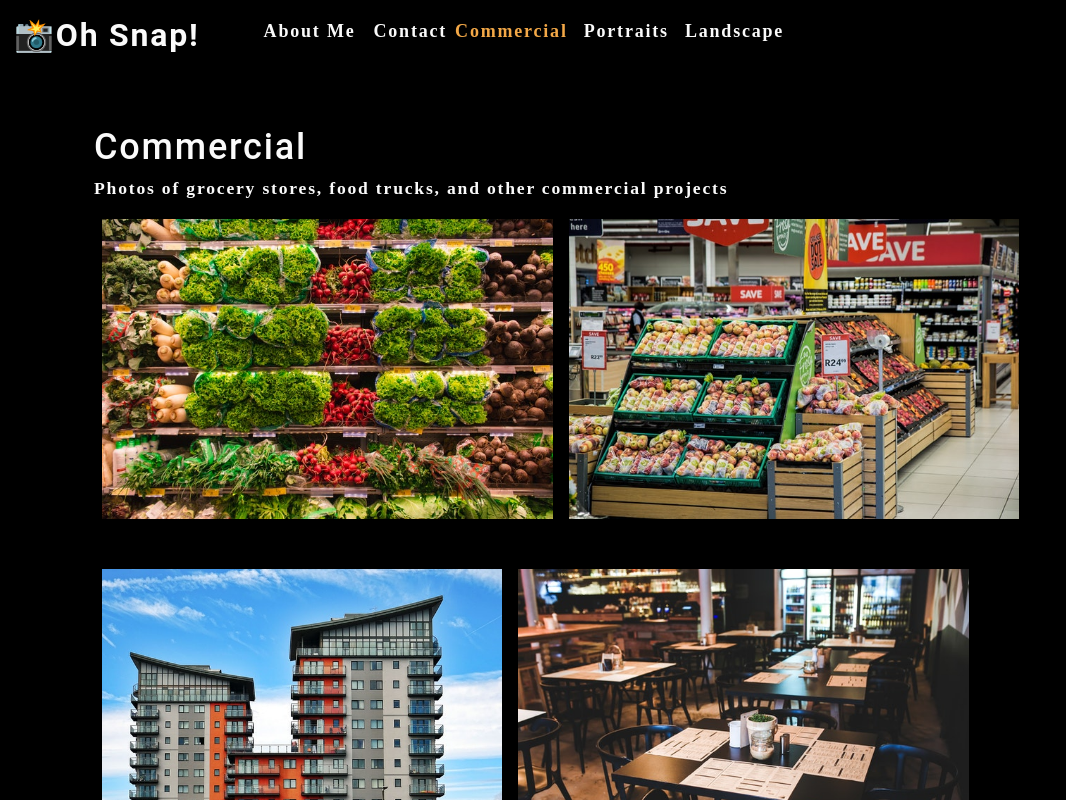
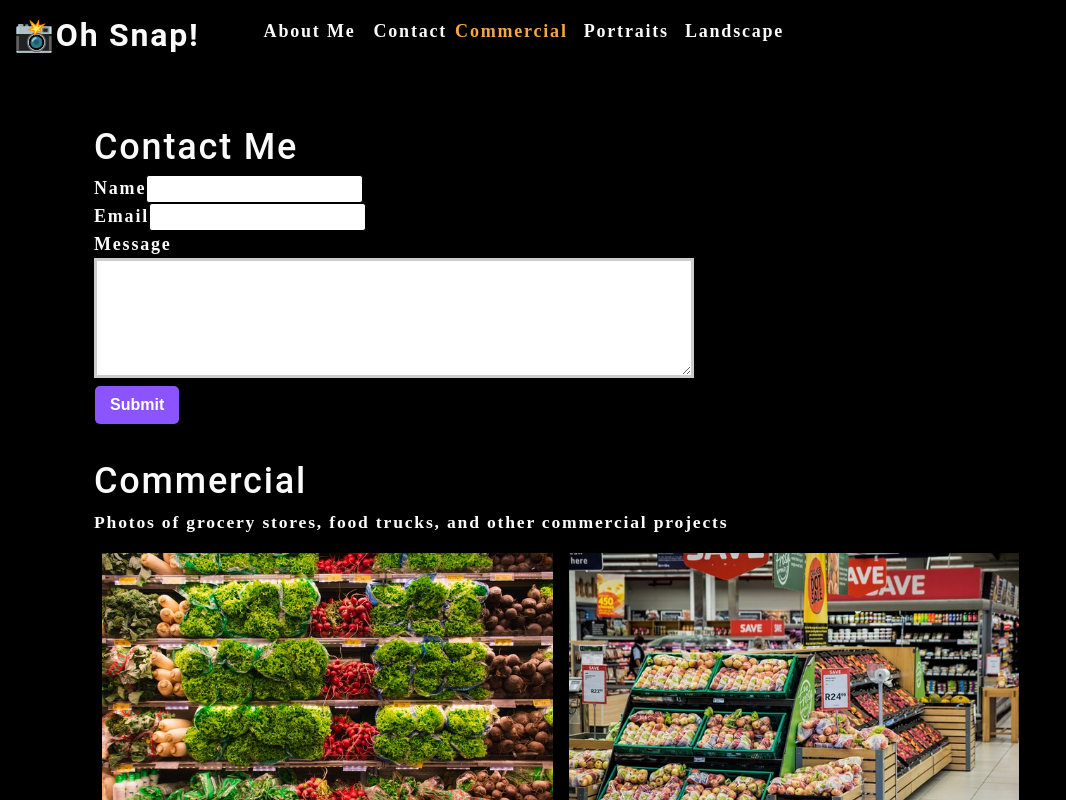
Before and after one commit to Abstrack5/photo-port, a React (Create React App) app: page / in a window 1280 px wide. Shown: the top 800 px of the page, without its empty margins (0-1066 px from the left). Built offline with nearby package versions, Linux system fonts and the light colour scheme.

Commit message:
added contact form setup, form takes and console logs submit info

```diff
--- a/src/App.js
+++ b/src/App.js
@@ -1,6 +1,7 @@
 import React, { useState } from 'react';
 import Nav from './components/Nav';
 import About from './components/About';
+import ContactForm from './components/Contact';
 import Gallery from './components/Gallery';
 
 function App() {
@@ -30,6 +31,7 @@ function App() {
       currentCategory={currentCategory}
       ></Nav>
       <main>
+        <ContactForm />
         <Gallery currentCategory={currentCategory} />
         <About />
       </main>
--- a/src/components/Contact/index.js
+++ b/src/components/Contact/index.js
@@ -1,22 +1,47 @@
-import React from "react";
+import React, { useState } from "react";
 
+// When that form data is maintained by the state of the component, we call it a controlled component. When the data is retrieved, then submitted directly from the DOM, we call it an uncontrolled component.
 const ContactForm = () => {
+  const [formState, setFormState] = useState({ name: '', email: '', message: '' });
+  const { name, email, message } = formState;
+
+  const handleChange = (e) => {
+    setFormState({...formState, [e.target.name]: e.target.value })
+    // The name property of target in the preceding expression actually refers to the name attribute of the form element. This attribute value matches the property names of formState (name, email, and message)
+    // and allows us to use [ ] to create dynamic property names.
+  }
+  // console.log(formState);
+
+  const handleSubmit = (e) => {
+    e.preventDefault();
+    console.log(formState);
+  };
+
   return (
     <section>
       <h1>Contact Me</h1>
-      <form id="contact-form">
+      <form id="contact-form" onSubmit={handleSubmit}>
         <div>
-          {/* Due to keywords reserved in JavaScript, we need to replace the for attribute in the <label> element to htmlFor */}
+          {/* Due to keywords reserved in JavaScript, we need to replace the for attribute in the <label>
+          element to htmlFor */}
           <label htmlFor="name">Name</label>
-          <input type="text" name="name" placeholder="Enter your name" />
+          <input
+            type="text"
+            name="name"
+            defaultValue={name}
+            onChange={handleChange}
+          />
+          {/* This function (onChange={handleChange}) will sync the internal state of the component formState with the
+          user input from the DOM. The onChange event listener will ensure that the handleChange
+          function fires whenever a keystroke is typed into the input field for name. */}
         </div>
         <div>
           <label htmlFor="email">Email</label>
-          <input type="email" name="email" placeholder="Enter your email" />
+          <input type="email" name="email" defaultValue={email} onChange={handleChange} />
         </div>
         <div>
           <label htmlFor="message">Message</label>
-          <textarea name="message" placeholder="Enter your message" rows="5" />
+          <textarea name="message" rows="5" defaultValue={message} onChange={handleChange} />
         </div>
         <button type="submit">Submit</button>
       </form>
```
